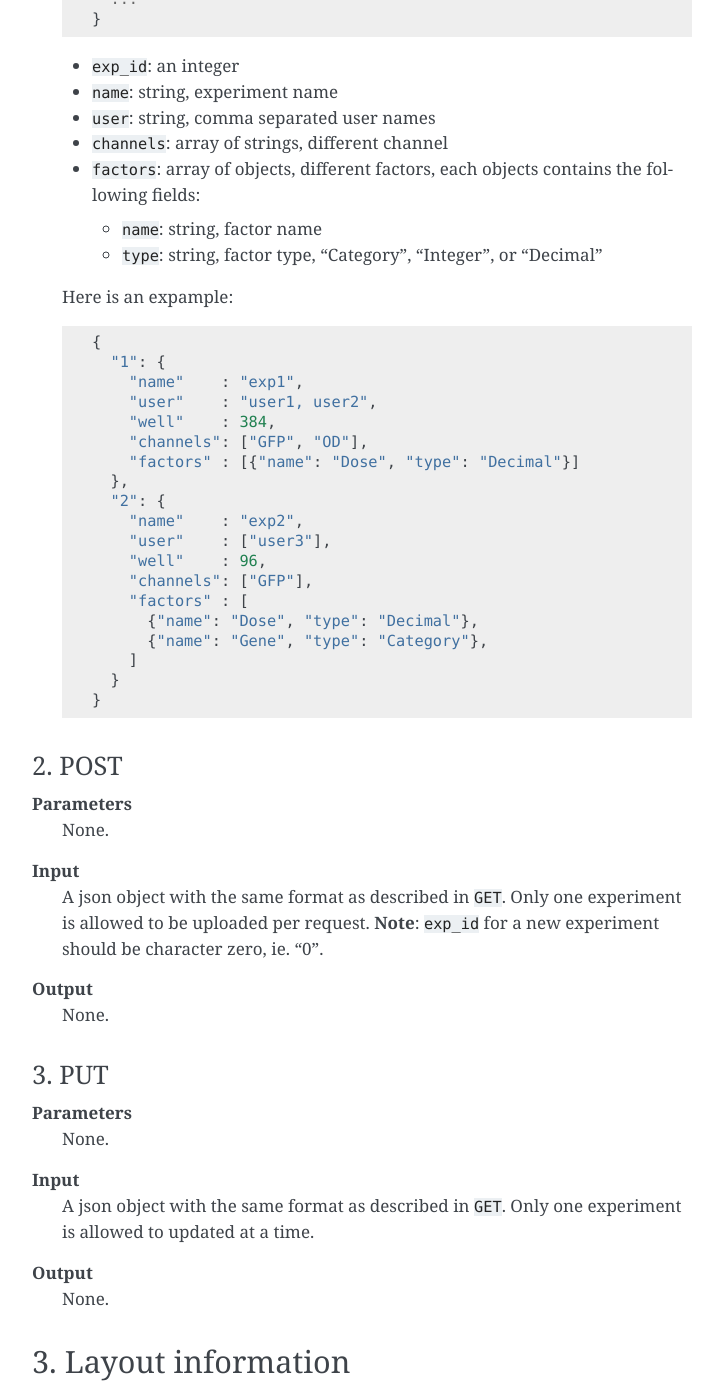
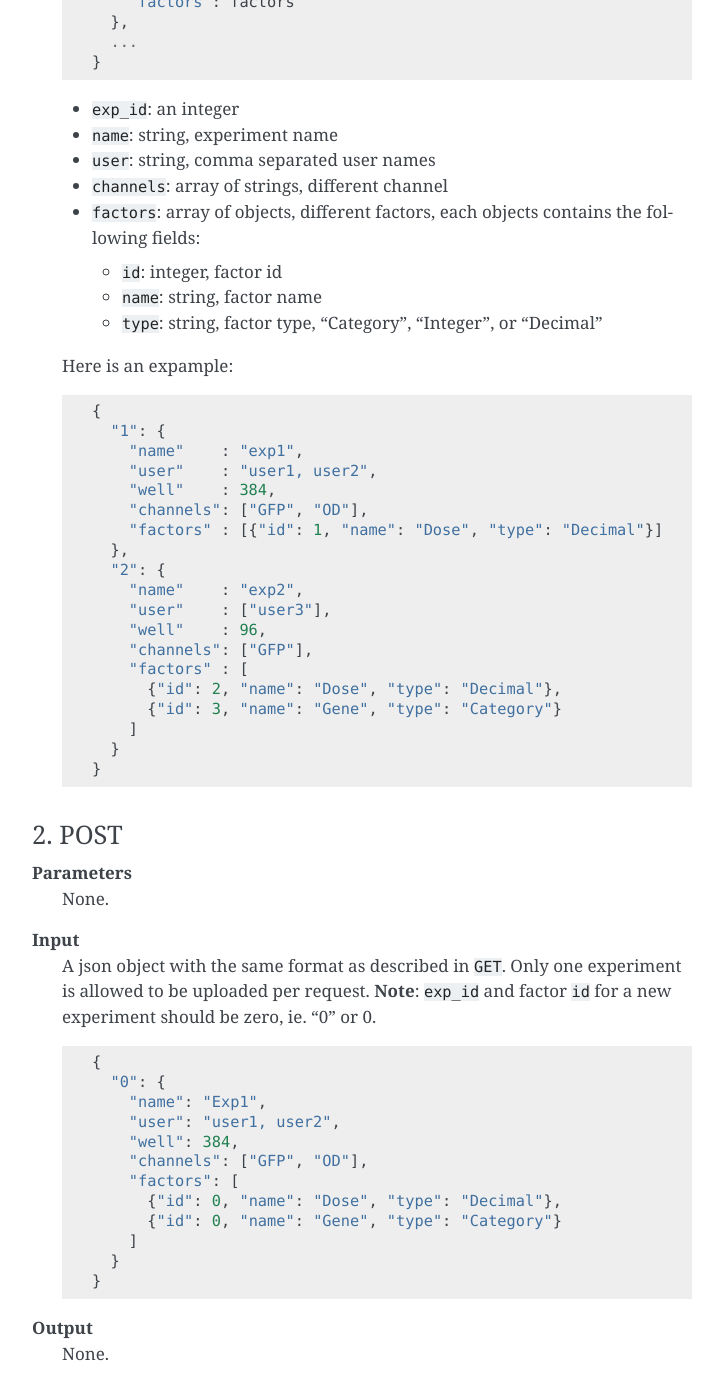
Before and after one commit to gaoce/TimeVis, a Sphinx documentation site: the page built from docs/api_v2.rst, in a window 1280 px wide and 1400 px high, scrolled down 1091 px. Shown: the whole window, without its empty margins (388-1111 px from the left). Built offline with Sphinx 7.4.7, drawn with Linux system fonts in a browser that asks for light colours; some of the changed text lies outside the part shown.

Commit message:
Update api_v2

```diff
--- a/docs/api_v2.rst
+++ b/docs/api_v2.rst
@@ -66,6 +68,7 @@ A summary of all HTTP verbs used for this endpoint:
     * ``factors``: array of objects, different factors, each objects contains the
       following fields:
 
+      - ``id``: integer, factor id
       - ``name``: string, factor name
       - ``type``: string, factor type, "Category", "Integer", or "Decimal"
 
@@ -79,7 +82,7 @@ A summary of all HTTP verbs used for this endpoint:
           "user"    : "user1, user2",
           "well"    : 384,
           "channels": ["GFP", "OD"],
-          "factors" : [{"name": "Dose", "type": "Decimal"}]
+          "factors" : [{"id": 1, "name": "Dose", "type": "Decimal"}]
         },
         "2": {
           "name"    : "exp2",
@@ -87,8 +90,8 @@ A summary of all HTTP verbs used for this endpoint:
           "well"    : 96,
           "channels": ["GFP"],
           "factors" : [
-            {"name": "Dose", "type": "Decimal"},
-            {"name": "Gene", "type": "Category"},
+            {"id": 2, "name": "Dose", "type": "Decimal"},
+            {"id": 3, "name": "Gene", "type": "Category"}
           ]
         }
       }
@@ -100,8 +103,24 @@ A summary of all HTTP verbs used for this endpoint:
     None.
 **Input**
     A json object with the same format as described in ``GET``. Only one
-    experiment is allowed to be uploaded per request.  **Note**: ``exp_id`` for
-    a new experiment should be character zero, ie. "0".
+    experiment is allowed to be uploaded per request.  **Note**: ``exp_id`` and
+    factor ``id`` for a new experiment should be zero, ie. "0" or 0.
+
+    ::
+
+      {
+        "0": {
+          "name": "Exp1",
+          "user": "user1, user2",
+          "well": 384,
+          "channels": ["GFP", "OD"],
+          "factors": [
+            {"id": 0, "name": "Dose", "type": "Decimal"},
+            {"id": 0, "name": "Gene", "type": "Category"}
+          ]
+        }
+      }
+
 **Output**
     None.
 
@@ -161,6 +180,7 @@ A summary of all HTTP verbs used for this endpoint:
 
       - ``id``: integer, factor id
       - ``name``: string, factor name
+      - ``type``: string, factor type, "Category", "Integer", or "Decimal"
       - ``levels``: object mapping well name to factor level, eg, {'A1':'42'}
 
     Here is an expample:
@@ -171,18 +191,24 @@ A summary of all HTTP verbs used for this endpoint:
         "1": {
           "name": "Layout 1",
           "factors": [
-            {"id": 1, "name": "Dose", "levels": {'A01':'42', 'A02':'42', ...}},
-            {"id": 2, "name": "Gene", "levels": {'A01':'aa', 'A02':'aa', ...}}
+            {"id": 1, "name": "Dose", "type": "Decimal",
+             "levels": {'A01':'42', 'A02':'42', ...}},
+            {"id": 2, "name": "Gene", "type": "Category",
+             "levels": {'A01':'aa', 'A02':'aa', ...}}
           ]
         },
         "2": {
           "name": "Layout2",
           "factors": [
-            {"id": 1, "name": "Dose", "levels": {'A01':'42', 'A02':'42', ...}},
-            {"id": 2, "name": "Gene", "levels": {'A01':'bb', 'A02':'bb', ...}}
+            {"id": 1, "name": "Dose", "type": "Decimal",
+             "levels": {'A01':'42', 'A02':'42', ...}},
+            {"id": 2, "name": "Gene", "type": "Category",
+             "levels": {'A01':'bb', 'A02':'bb', ...}}
           ]
         }
       }
+
+      # The factor levels are not shown in full here.
 
 2. POST
 ^^^^^^^
```
Also changed, not shown: other parts of docs/api_v2.rst (+2 -0 lines).
